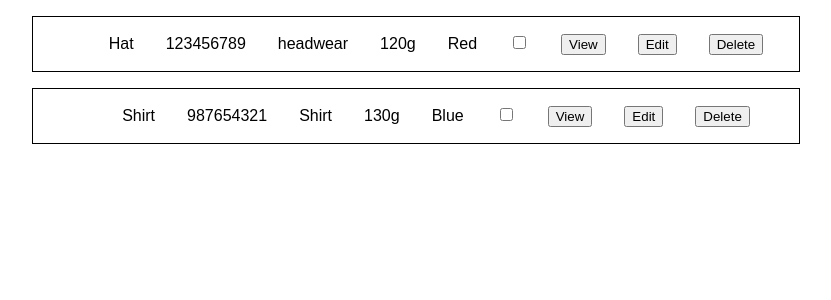
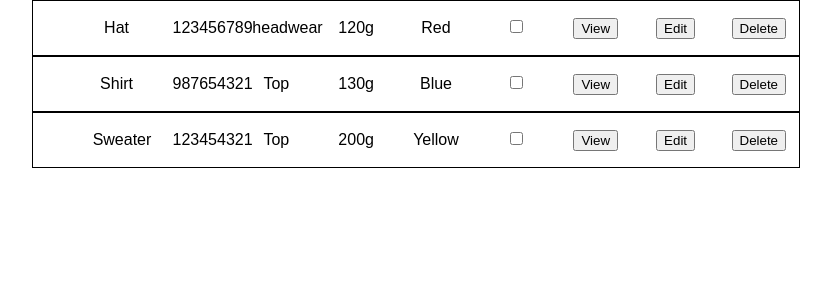
Before and after one commit to Lukasring/warehouse-managing-tool, a React (Create React App) app: page / in a window 1280 px wide. Shown: the top 300 px of the page, without its empty margins (224-1055 px from the left). Built offline with nearby package versions, Linux system fonts and the light colour scheme.

Commit message:
added delete button functionality

```diff
--- a/src/components/Product/Product.css
+++ b/src/components/Product/Product.css
@@ -9,12 +9,16 @@
 }
 
 .product-item ul {
+  width: 100%;
+  margin: 0;
   text-align: center;
   border: 1px black solid;
 }
 
 .product-item li {
   display: inline-block;
+  width: 11%;
+  text-align: center;
   /* margin: 0.5rem 0.5rem; */
   padding: 1rem;
 }
--- a/src/components/Product/Product.js
+++ b/src/components/Product/Product.js
@@ -20,7 +20,7 @@ const Product = (props) => {
           <button>Edit</button>
         </li>
         <li>
-          <button>Delete</button>
+          <button onClick={props.removeItem}>Delete</button>
         </li>
       </ul>
     </div>
--- a/src/components/Products/Products.js
+++ b/src/components/Products/Products.js
@@ -12,6 +12,9 @@ function Products(props) {
         color={product.color}
         active={product.active}
         key={index}
+        removeItem={() => {
+          props.removeItem(index);
+        }}
       ></Product>
     );
   });
--- a/src/container/App.js
+++ b/src/container/App.js
@@ -15,15 +15,32 @@ function App() {
     {
       name: "Shirt",
       ean: "987654321",
-      type: "Shirt",
+      type: "Top",
       weight: "130g",
       color: "Blue",
       active: false,
     },
+    {
+      name: "Sweater",
+      ean: "123454321",
+      type: "Top",
+      weight: "200g",
+      color: "Yellow",
+      active: false,
+    },
   ]);
+
+  const removeProductHandler = (index) => {
+    const newProducts = [...products];
+    newProducts.splice(index, 1);
+    setProducts(newProducts);
+  };
+
   console.log(products);
 
-  return <Products products={products}></Products>;
+  return (
+    <Products products={products} removeItem={removeProductHandler}></Products>
+  );
 }
 
 export default App;
```
